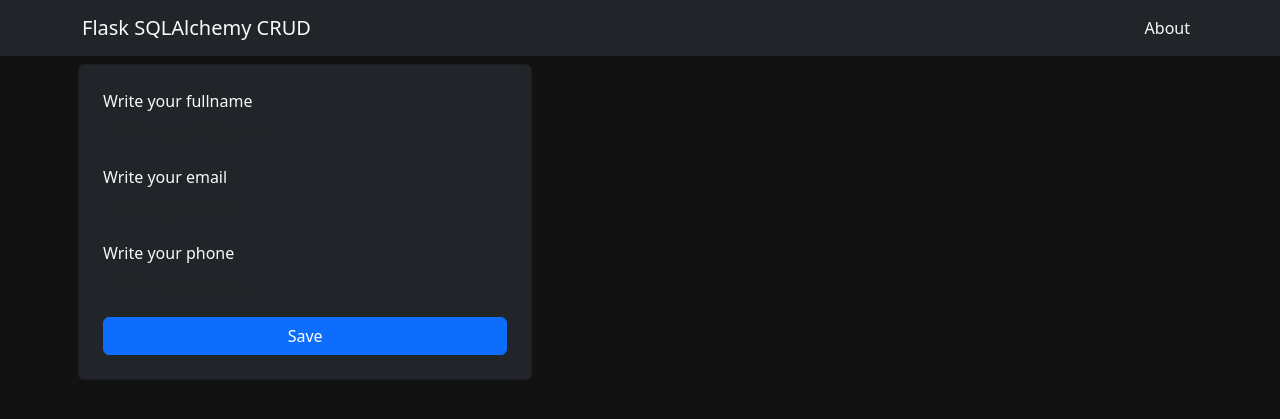
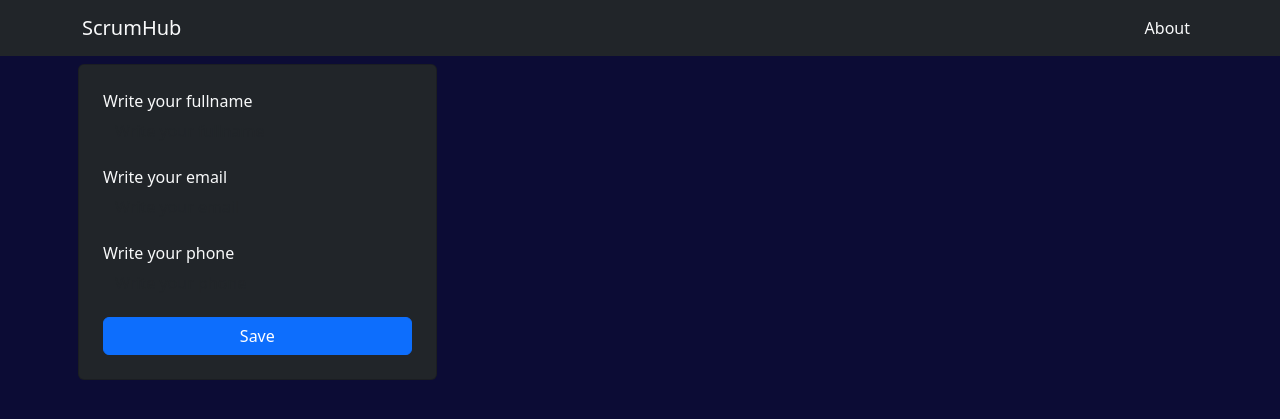
Before and after one commit to oscartoledoc/To-Do-List-Python-Flask, a Flask app: page / in a window 1280 px wide. Shown: the top 419 px of the page. Run offline with Flask 3, Linux system fonts and the light colour scheme; data that the repository does not hold is empty.

Commit message:
Update the app

```diff
--- /dev/null
+++ b/flask_app.py
@@ -0,0 +1,9 @@
+from app import app  # to import app from app.py
+from utils.db import db
+import config
+
+with app.app_context():
+    db.create_all()
+
+if __name__ == '__main__':
+    app.run(debug=True)  # to update the changes
--- a/static/css/main.css
+++ b/static/css/main.css
@@ -1,5 +1,5 @@
 body {
-    background: #121212;
+    background: #0c0c35;
 }
 
 .bg-black {
--- a/templates/index.html
+++ b/templates/index.html
@@ -6,7 +6,7 @@
 
 
     <div class="row">
-        <div class="col-md-5">
+        <div class="col-md-4">
 
             {% include 'partials/_message.html'%}
 
@@ -14,7 +14,7 @@
 
         </div>
 
-        <div class="col-md-7">
+        <div class="col-md-8">
 
                 {% for contact in contacts %}
 
--- a/templates/partials/_contactForm.html
+++ b/templates/partials/_contactForm.html
@@ -1,4 +1,4 @@
-<form action="/new" method="post" class="card bg-dark text-light">
+<form action="/new" method="post" class="card bg-dark form-grid text-light">
 
     <div class="card-body p-4">
 
--- a/templates/partials/_navbar.html
+++ b/templates/partials/_navbar.html
@@ -1,6 +1,6 @@
 <nav class="navbar navbar-expand-lg bg-dark ">
     <div class="container">
-      <a class="navbar-brand text-light" href="/">Flask SQLAlchemy CRUD</a>
+      <a class="navbar-brand text-light" href="/">ScrumHub</a>
       <button class="navbar-toggler" type="button" data-bs-toggle="collapse" data-bs-target="#navbarNav" aria-controls="navbarNav" aria-expanded="false" aria-label="Toggle navigation">
         <span class="navbar-toggler-icon"></span>
       </button>
```
Also changed, not shown: README.md.
